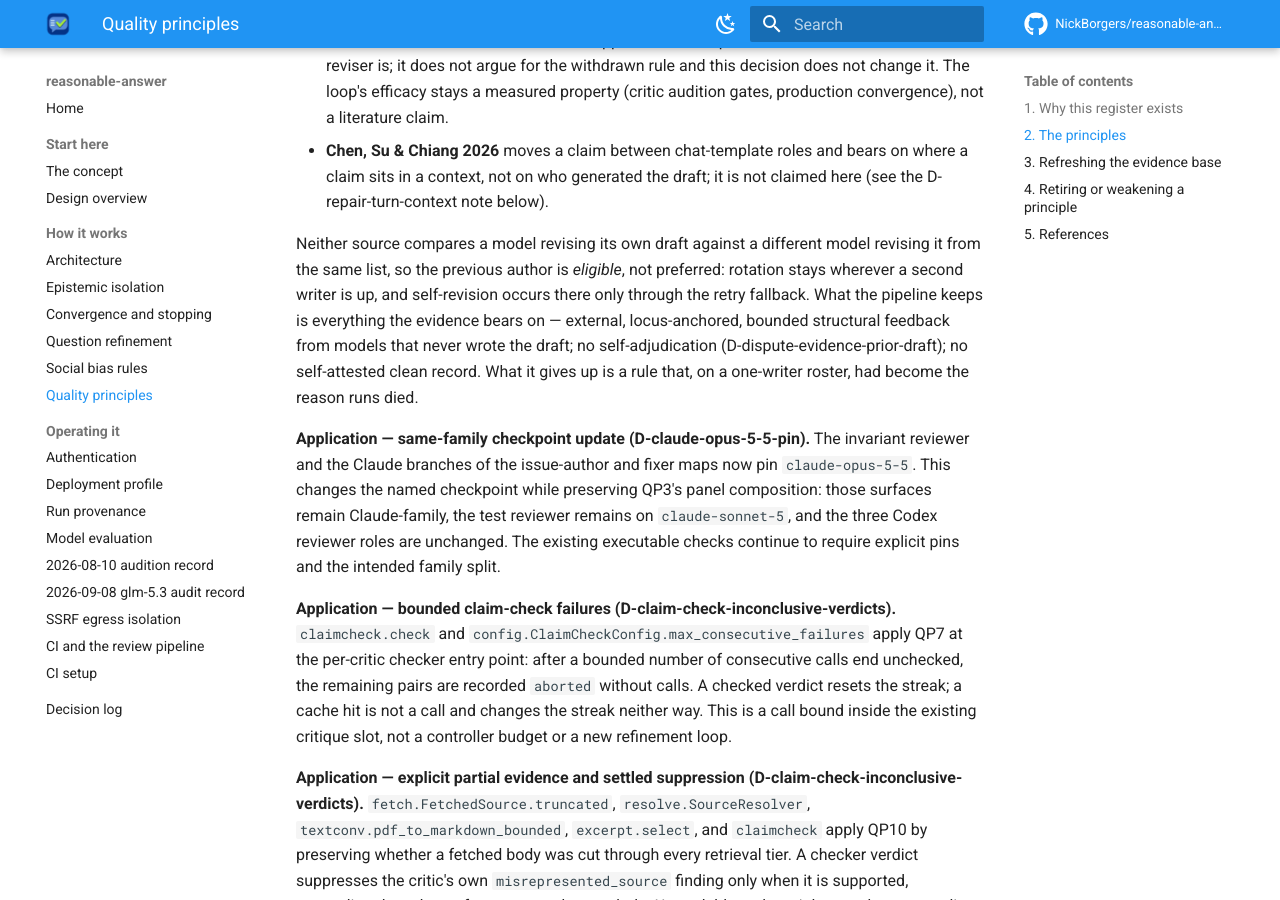
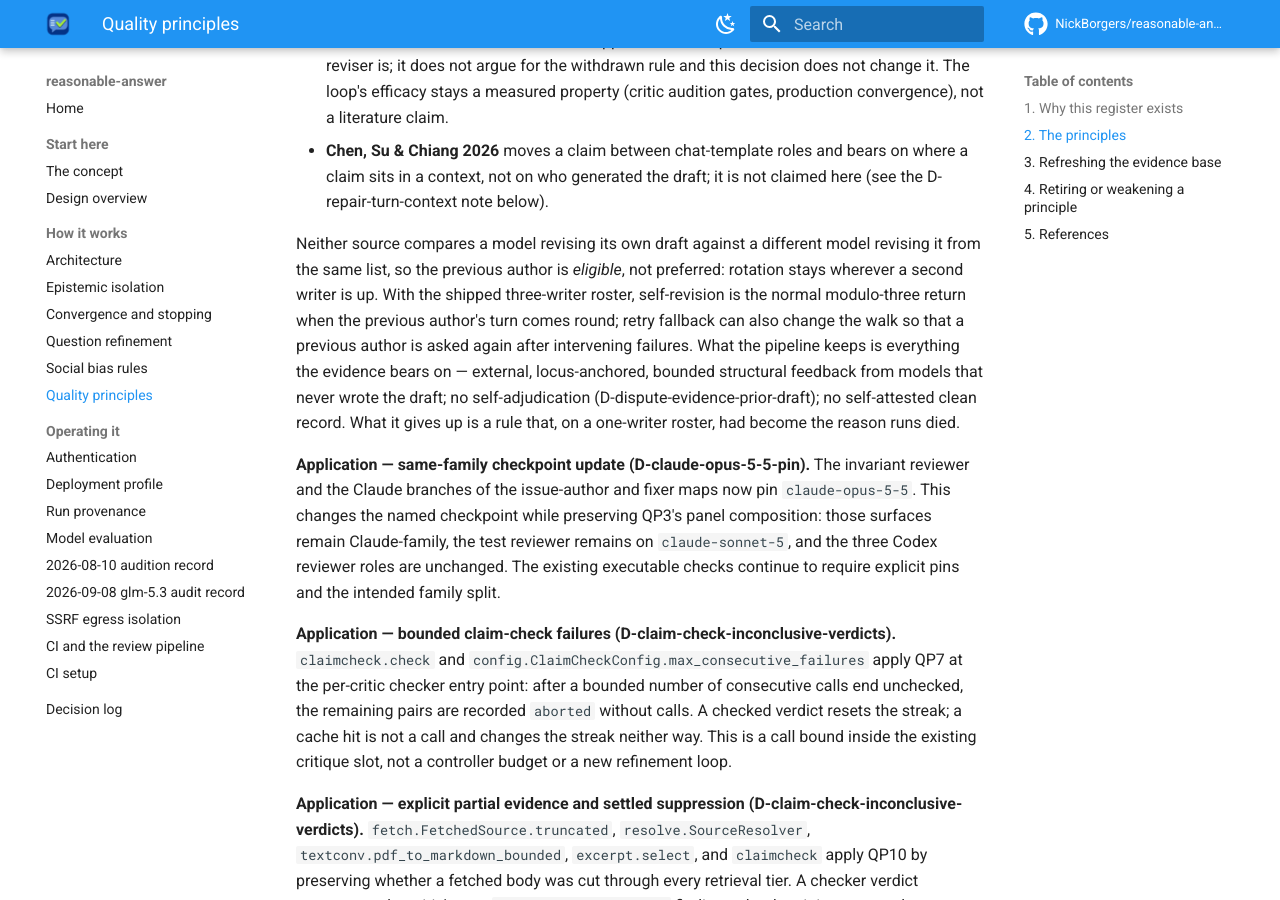
Before and after one commit to NickBorgers/reasonable-answer, an MkDocs documentation site: the page built from docs/quality-principles.md, in a window 1280 px wide and 900 px high, scrolled down 9136 px. Built offline with MkDocs 1.6.1 and Material for MkDocs 9.7.7, drawn with Linux system fonts in a browser that asks for light colours; comment, search, counter and statistics services are not loaded.

Commit message:
fix: address reviewer findings (cycle 1, cold)
Addressed the sole blocker by correcting both stale self-revision statements. The QP4 application and D-writer-rotation-pool now describe normal modulo-three self-revision under the shipped roster and the separate retry-fallback path. All 2,076 non-live tests, Ruff, strict docs build, and decision validation pass.

Addressed:
  - docs/docs-writer-self-revision-1

```diff
--- a/docs/quality-principles.md
+++ b/docs/quality-principles.md
@@ -77,8 +77,10 @@ that critics the author never includes produced in fresh contexts (QP5).
 
 Neither source compares a model revising its own draft against a different model revising it from
 the same list, so the previous author is *eligible*, not preferred: rotation stays wherever a second
-writer is up, and self-revision occurs there only through the retry fallback. What the pipeline
-keeps is everything the evidence bears on — external, locus-anchored, bounded structural feedback
+writer is up. With the shipped three-writer roster, self-revision is the normal modulo-three return
+when the previous author's turn comes round; retry fallback can also change the walk so that a
+previous author is asked again after intervening failures. What the pipeline keeps is everything
+the evidence bears on — external, locus-anchored, bounded structural feedback
 from models that never wrote the draft; no self-adjudication (D-dispute-evidence-prior-draft); no
 self-attested clean record. What it gives up is a rule that, on a one-writer roster, had become the
 reason runs died.
```
Also changed, not shown: docs/decisions/D-writer-rotation-pool.md (+3 -2 lines).
